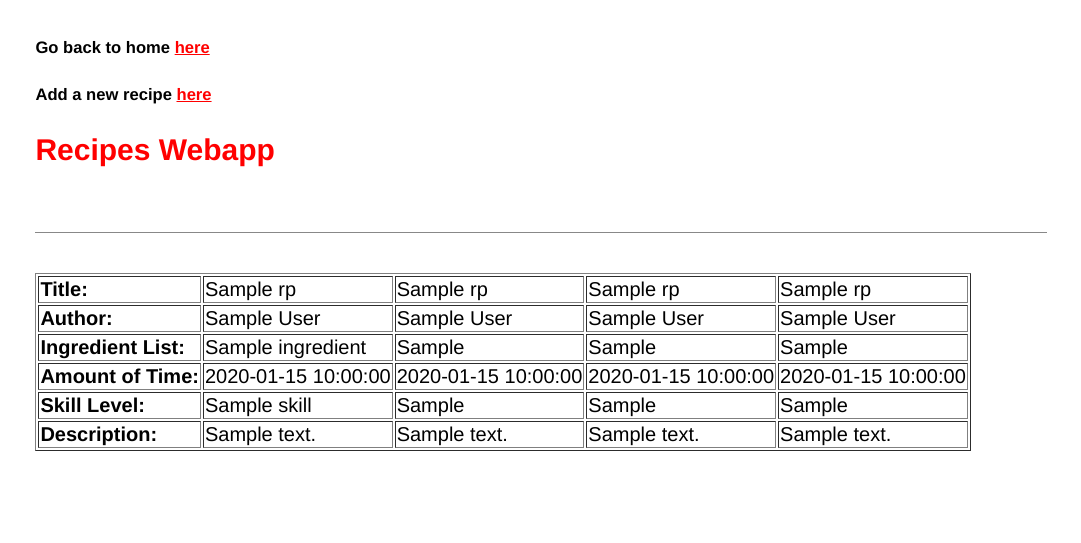
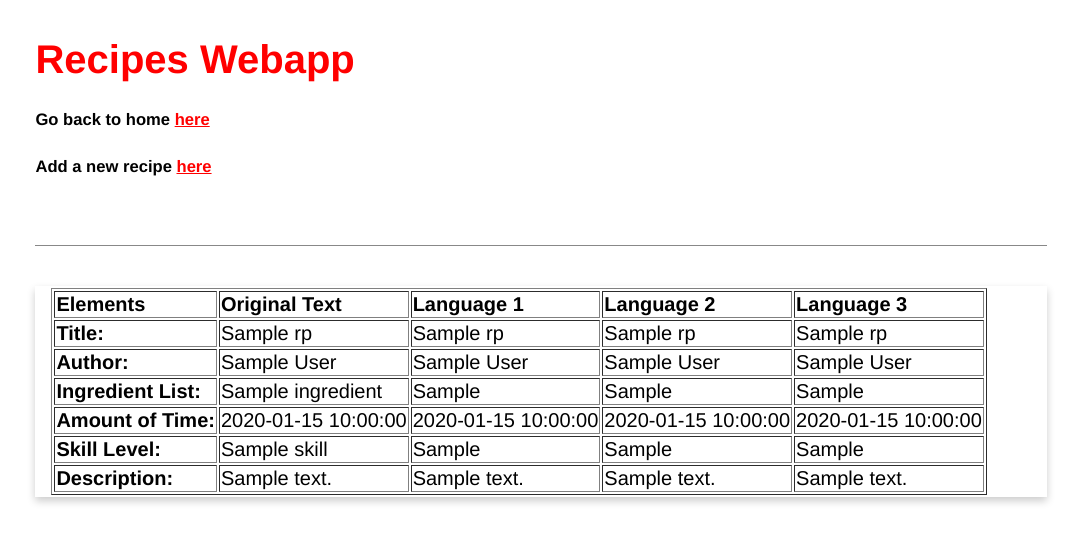
Before and after one commit to ronniesong0809/cs410c-Ronnie-Song, a Flask app: template final-project/templates/index.html in a window 1280 px wide. Shown: the top 543 px of the page, without its empty margins (99-1180 px from the left). Run offline with Flask 2, Linux system fonts and the light colour scheme; the template is opened without the code that fills it: most values are stand-ins (such as "Sample title", 1, 10 or a date in 2020).

Commit message:
fix: fixed loading page and changed table to card

```diff
--- a/final-project/static/style.css
+++ b/final-project/static/stylesheet.css
@@ -15,6 +15,19 @@ form {
     padding: .1em;
     width: 400px;
     border: 1px
+}
+
+.card {
+    box-shadow: 0 4px 8px 0 rgba(0,0,0,0.2);
+    transition: 0.3s;
+}
+
+.card:hover {
+    box-shadow: 0 8px 16px 0 rgba(0,0,0,0.2);
+}
+
+.container {
+	padding: 2px 16px;
 }
 
 .heading {
--- a/final-project/templates/index.html
+++ b/final-project/templates/index.html
@@ -1,13 +1,22 @@
 {% extends "layout.html" %}
 {% block content %}
+    <h1>Recipes Webapp</h1>
     <h5>Go back to home <a href="{{ url_for('home') }}">here</a></h5>
     <h5>Add a new recipe <a href="{{ url_for('add') }}">here</a></h5>
-    <h2>Recipes Webapp</h2>
 
     {% for rp in rps %}
     <p class=rp>
+    <div class="card">
+    <div class="container">
     <table border="1" style="width=100%">
         <tr>
+            <td><b>Elements</b></td>
+	    <td><b>Original Text</b></td>
+            <td><b>Language 1</b></td>
+            <td><b>Language 2</b></td>
+            <td><b>Language 3</b></td>
+        </tr>
+	<tr>
             <td><b>Title: </b></td>
             <td>{{ rp.title }}</td>
             <td>{{ rp.t_title }}</td>
@@ -50,6 +59,8 @@
             <td>{{ rp.t3_description }}</td>
         </tr>
     </table>
+    </div>
+    </div>
     </p>
     {% endfor %}
 
--- a/final-project/templates/layout.html
+++ b/final-project/templates/layout.html
@@ -1,7 +1,7 @@
 <!doctype html>
 <html>
-<title>HW5 Recipes Webapp</title>
-<link rel=stylesheet type=text/css href="{{ url_for('static', filename='style.css') }}">
+<title>Final Project Recipes Webapp</title>
+<link rel=stylesheet type=text/css href="{{ url_for('static', filename='stylesheet.css') }}">
 <div class=page>
     {% block content %}{% endblock %}
 </div>
```
Also changed, not shown: final-project/templates/home.html (+19 -2 lines), final-project/static/loading.gif (added).
